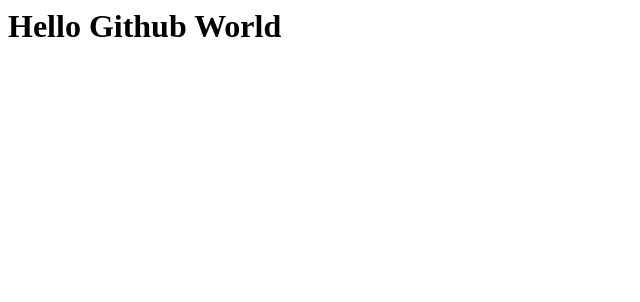
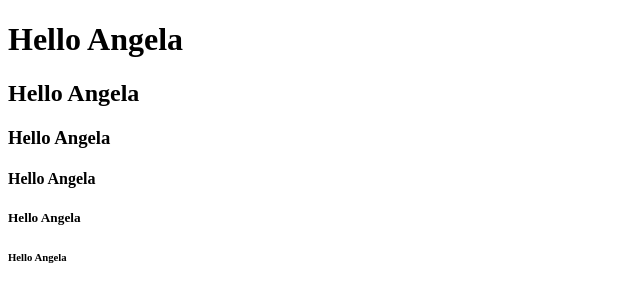
Before and after one commit to 7ai017/first, a plain HTML site: page index.html in a window 1280 px wide. Shown: the whole page, without its empty margins (0-640 px from the left). Drawn offline with Linux system fonts and the light colour scheme.

Commit message:
(수정) index.html 내용 수정

```diff
--- a/index.html
+++ b/index.html
@@ -1 +1,18 @@
-<h1> Hello Github World </h1>
+<!-- ! + enter -->
+<!DOCTYPE html>
+<html lang="en">
+<head>
+    <meta charset="UTF-8">
+    <meta name="viewport" content="width=device-width, initial-scale=1.0">
+    <title>Document</title>
+</head>
+<body>
+    <!-- h${Hello Nickname }*6  + enter -->
+     <h1>Hello Angela</h1>
+     <h2>Hello Angela</h2>
+     <h3>Hello Angela</h3>
+     <h4>Hello Angela</h4>
+     <h5>Hello Angela</h5>
+     <h6>Hello Angela</h6>
+</body>
+</html>
```
Also changed, not shown: 1 other file.
